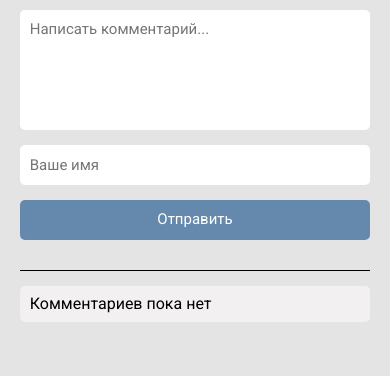
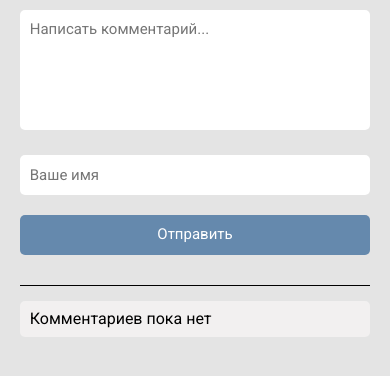
Before and after one commit to LevKantor/wall-of-comments, a website: page public/index.html in a window 390 px wide. Shown: the part 84-460 px from the top of the page. Drawn offline with Linux system fonts and the light colour scheme; no server answers.

Commit message:
fix adaptive

```diff
--- a/public/css/index.css
+++ b/public/css/index.css
@@ -351,13 +351,12 @@ h6 {
     }
 
     .form {
-        gap: 15px;
+        gap: 25px;
         width: 100%;
     }
 
     .form__group {
         flex-direction: column;
-        gap: 15px;
         align-items: stretch;
     }
 
```
